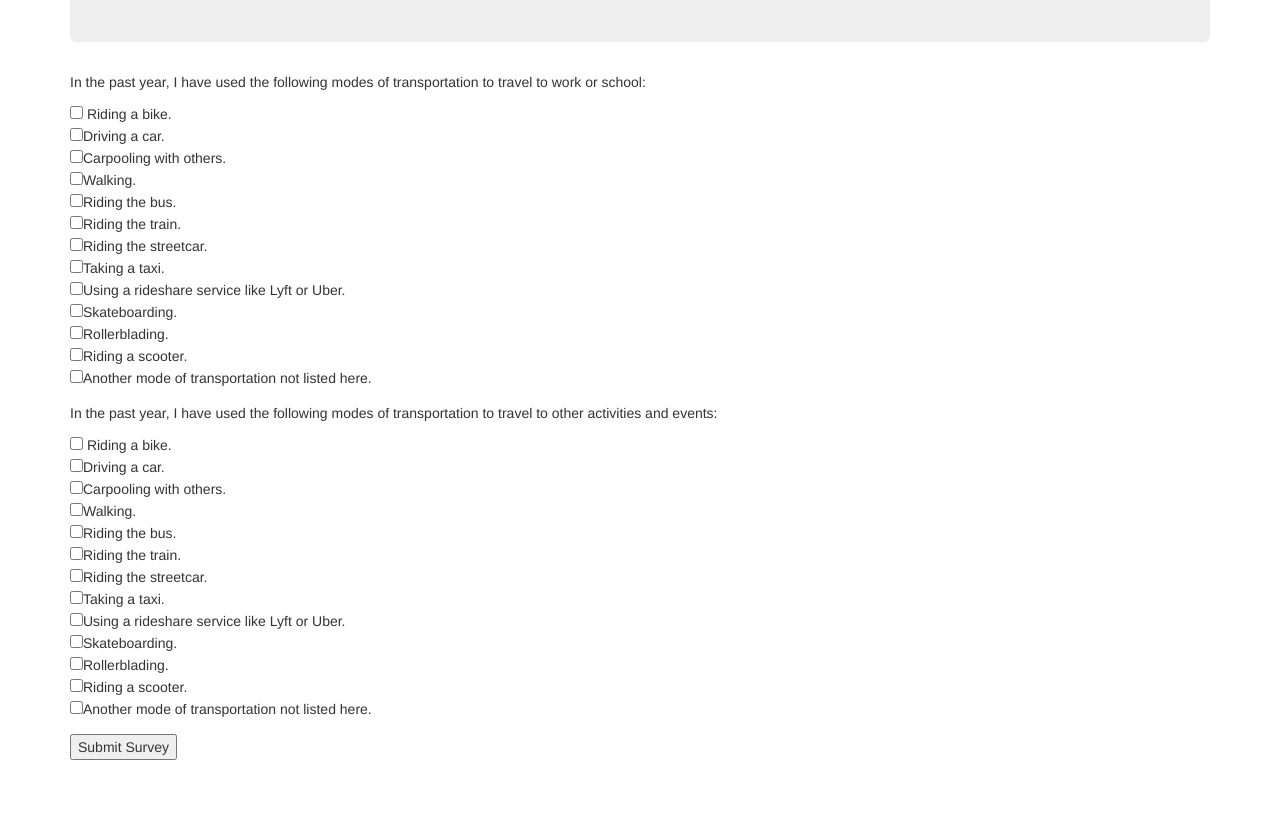
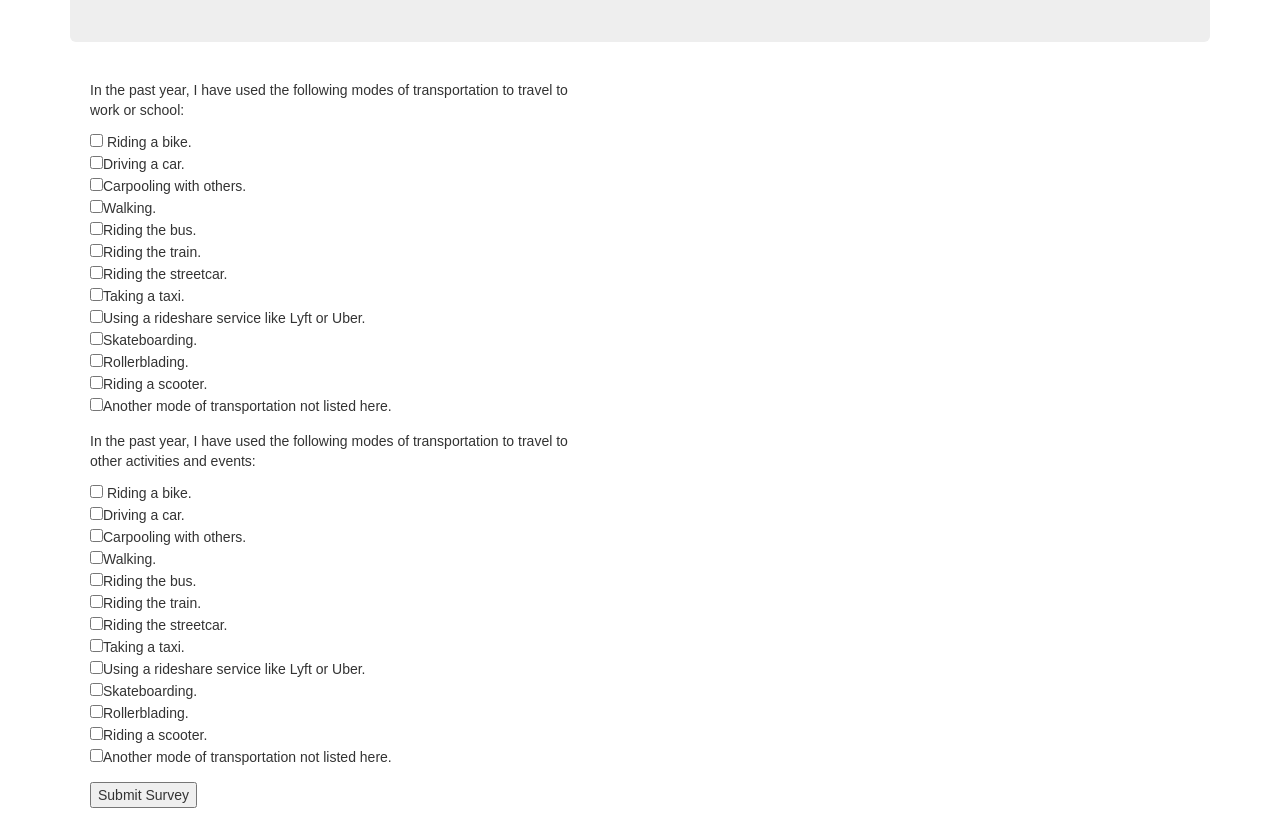
Before and after one commit to silvermistshadow/transportation-survey, a plain HTML site: page index.html in a window 1280 px wide. Shown: the part 117-947 px from the top of the page. Before the commit the page ends 897 px from the top, so only its background shows below. Drawn offline with Linux system fonts and the light colour scheme.

Commit message:
do more css

```diff
--- a/css/master.css
+++ b/css/master.css
@@ -5,3 +5,12 @@
 #fun-responses {
   display: none;
 }
+
+body {
+  font-family: sans-serif;
+}
+#transportation_survey {
+  margin: 12px;
+  padding: 8px;
+  max-width: 500px;
+}
```
